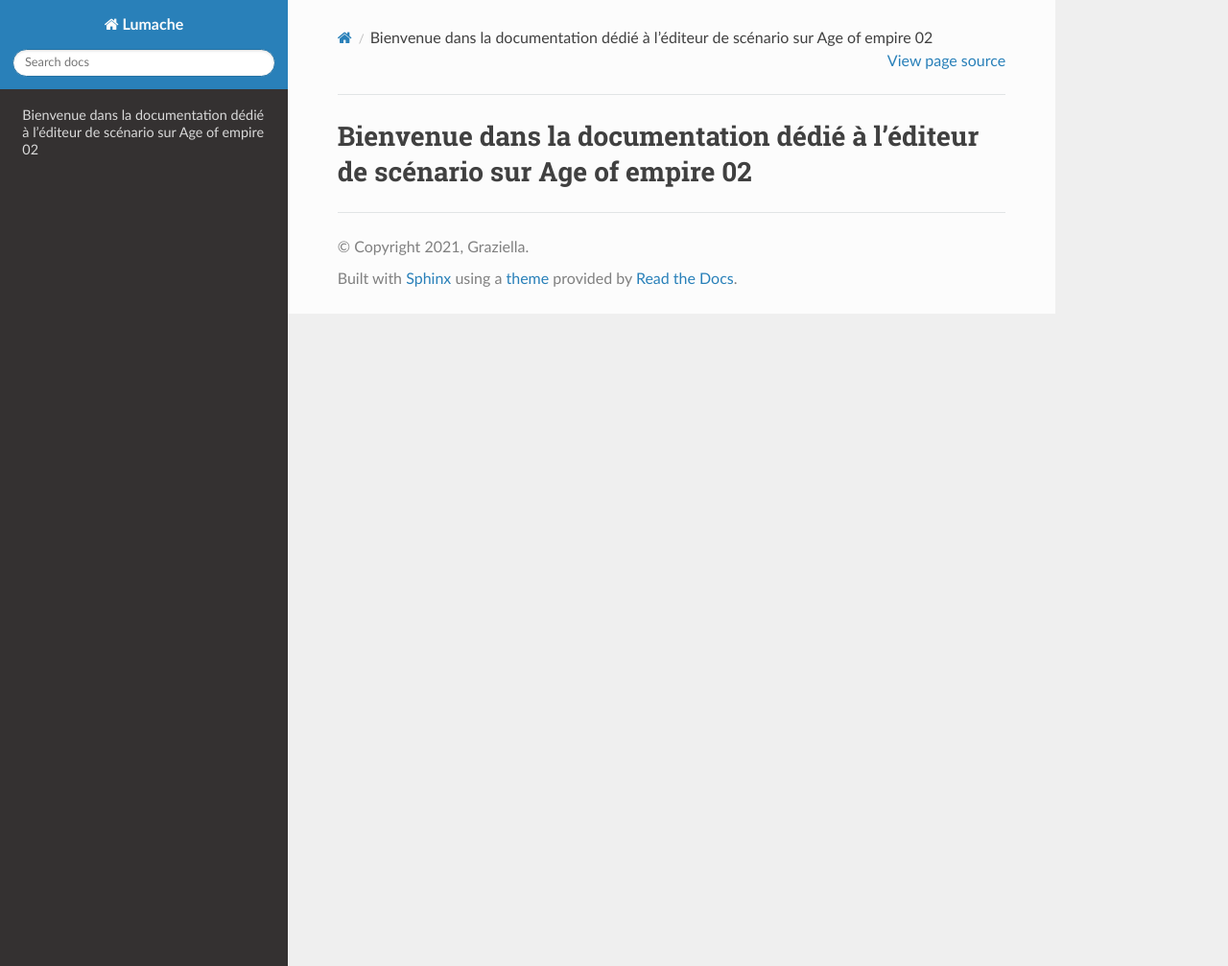
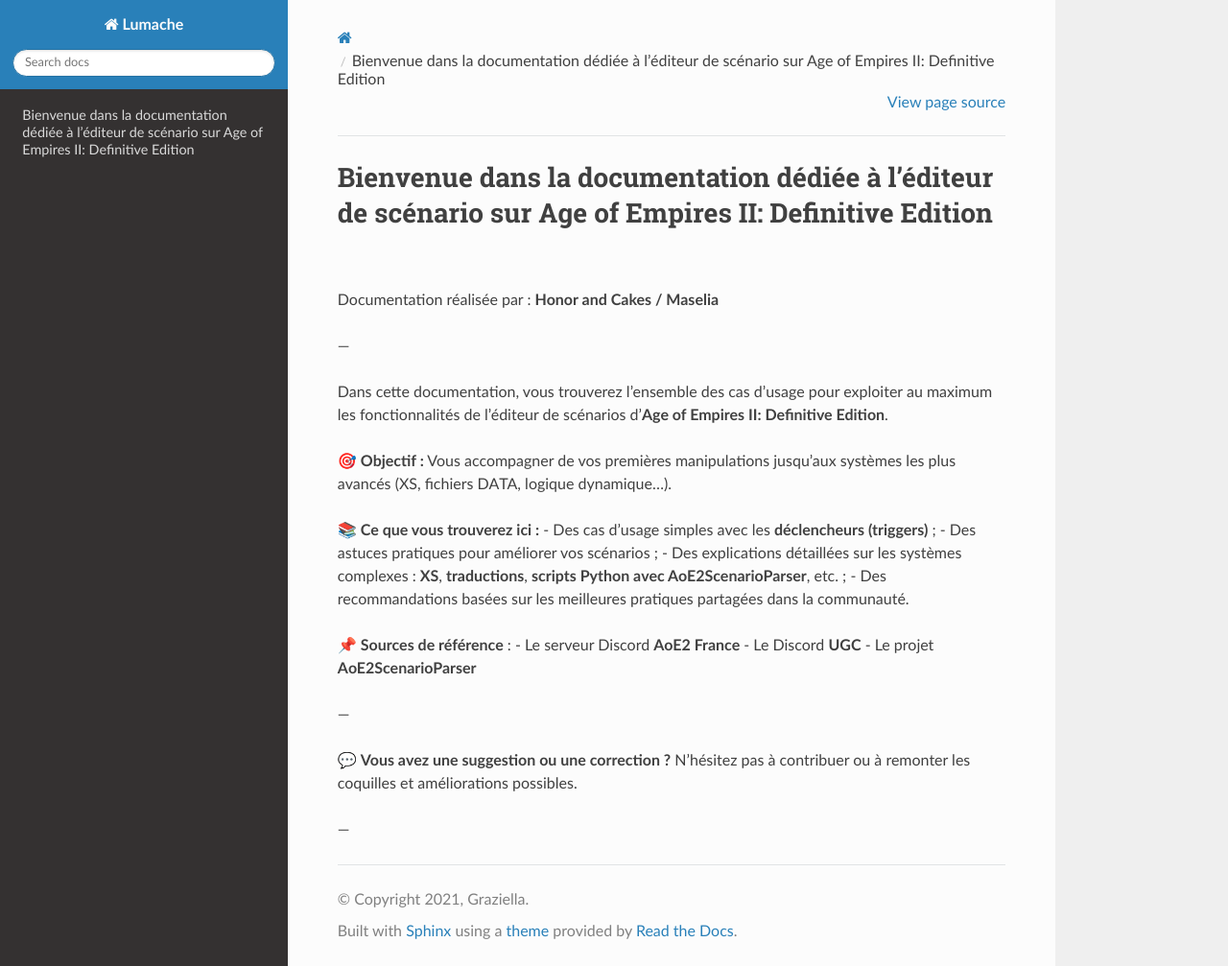
Before and after one commit to Maselia464/Documentation-editeur-AOE2, a Sphinx documentation site: the page built from docs/source/index.rst, in a window 1280 px wide and 1007 px high. Shown: the whole window at 96% size. Built offline with Sphinx 7.4.7 and the Read the Docs theme 3.1.0, drawn with Linux system fonts in a browser that asks for light colours.

Commit message:
Update index.rst
Meilleur présentation

```diff
--- a/docs/source/index.rst
+++ b/docs/source/index.rst
@@ -1,2 +1,29 @@
-Bienvenue dans la documentation dédié à l'éditeur de scénario sur Age of empire 02
-===================================================================================
+Bienvenue dans la documentation dédiée à l'éditeur de scénario sur Age of Empires II: Definitive Edition
+==========================================================================================================
+
+Documentation réalisée par : **Honor and Cakes / Maselia**
+
+---
+
+Dans cette documentation, vous trouverez l’ensemble des cas d’usage pour exploiter au maximum les fonctionnalités de l’éditeur de scénarios d’**Age of Empires II: Definitive Edition**.
+
+🎯 **Objectif :**
+Vous accompagner de vos premières manipulations jusqu’aux systèmes les plus avancés (XS, fichiers DATA, logique dynamique...).
+
+📚 **Ce que vous trouverez ici :**
+- Des cas d’usage simples avec les **déclencheurs (triggers)** ;
+- Des astuces pratiques pour améliorer vos scénarios ;
+- Des explications détaillées sur les systèmes complexes : **XS**, **traductions**, **scripts Python avec AoE2ScenarioParser**, etc. ;
+- Des recommandations basées sur les meilleures pratiques partagées dans la communauté.
+
+📌 **Sources de référence** :
+- Le serveur Discord **AoE2 France**
+- Le Discord **UGC**
+- Le projet **AoE2ScenarioParser**
+
+---
+
+💬 **Vous avez une suggestion ou une correction ?**
+N’hésitez pas à contribuer ou à remonter les coquilles et améliorations possibles.
+
+---
```
